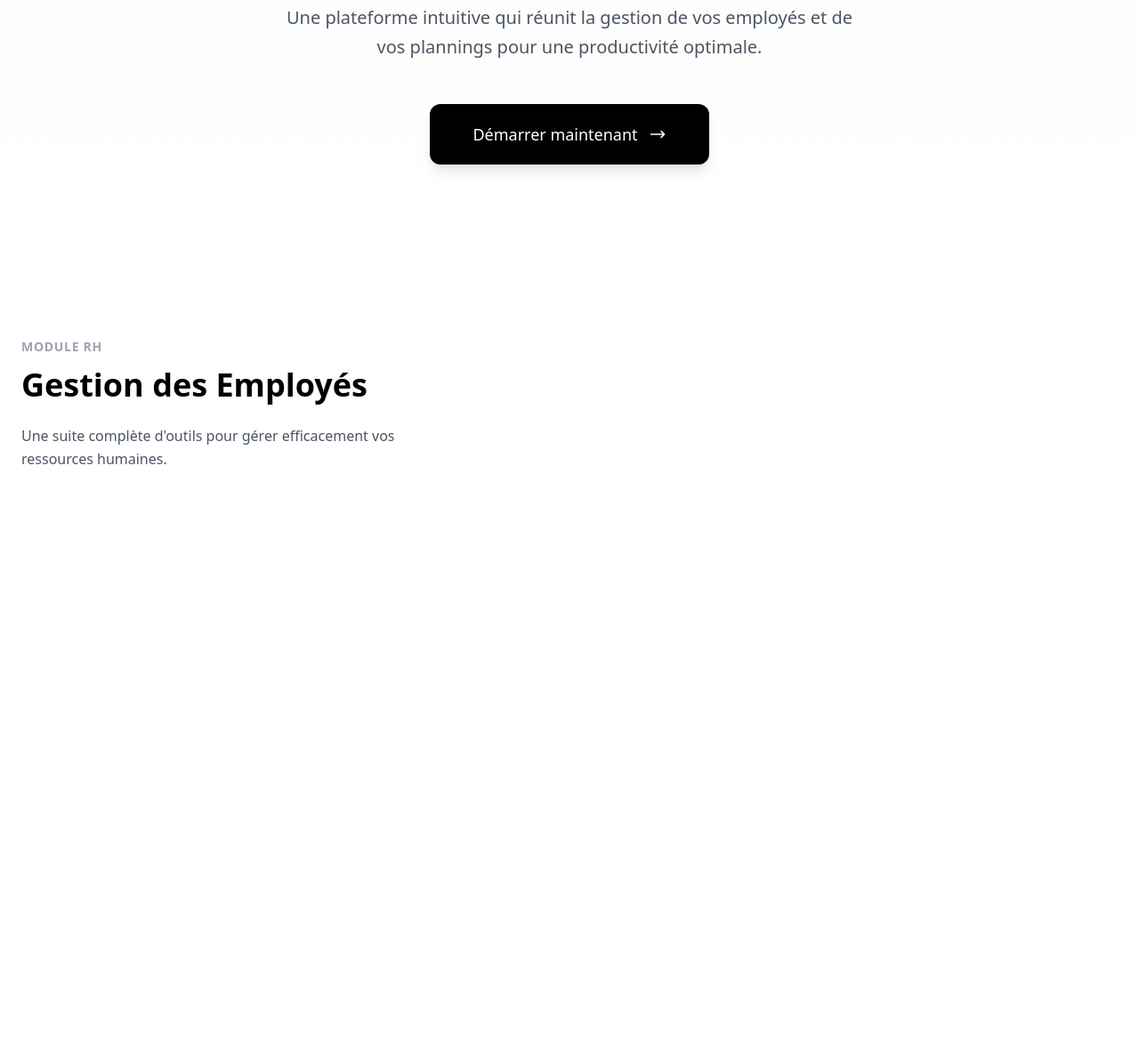
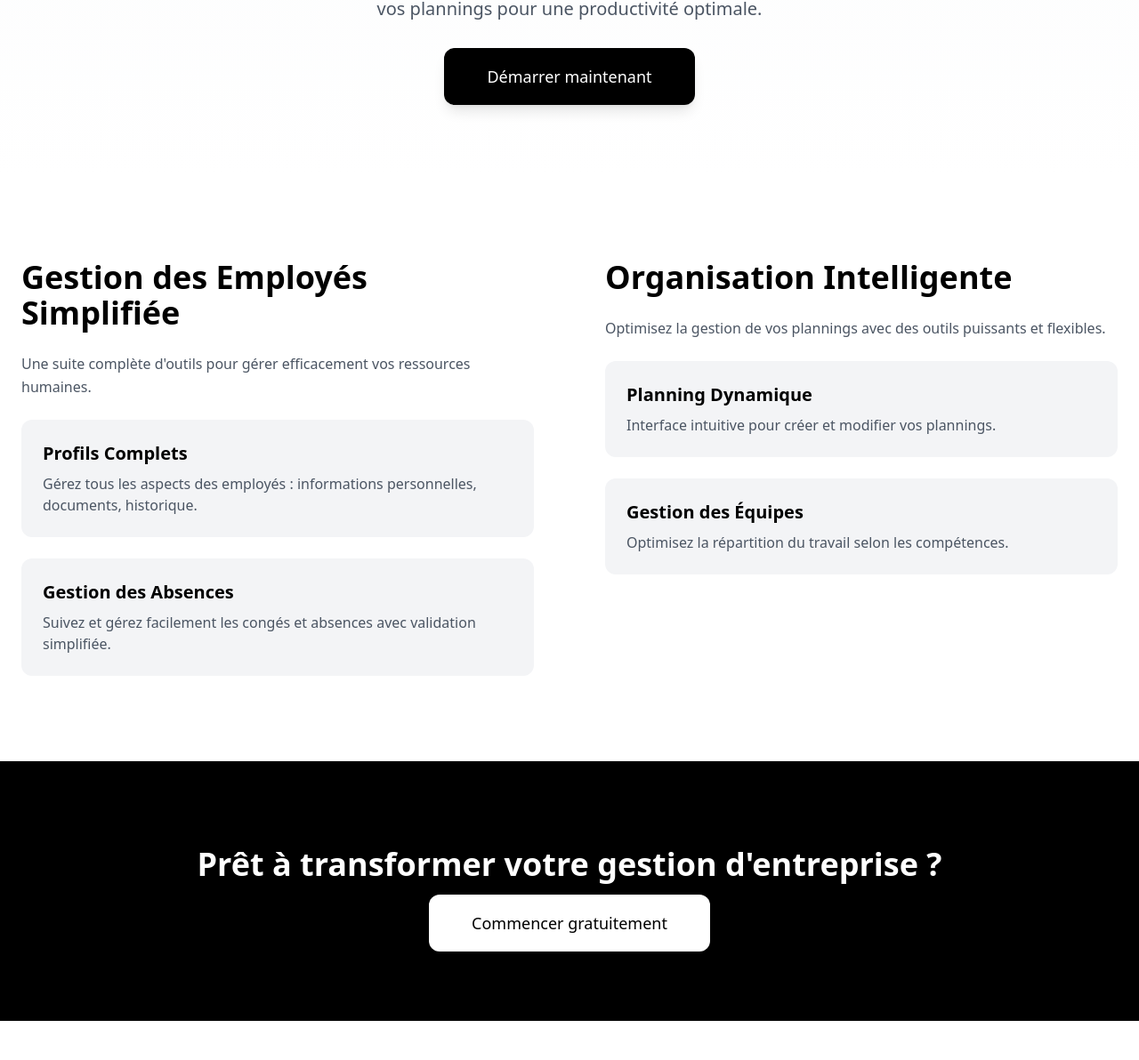
Before and after one commit to Raphael-Prd/OneSuite-Gestion, a plain HTML site: page index.html in a window 1280 px wide. Shown: the part 428-1620 px from the top of the page at 89% size. Before the commit the page ends 1053 px from the top, so only its background shows below. Drawn offline with nearby package versions, Linux system fonts and the light colour scheme.

Commit message:
Ajout Login

```diff
--- a/index.html
+++ b/index.html
@@ -4,13 +4,13 @@
     <meta charset="UTF-8">
     <meta name="viewport" content="width=device-width, initial-scale=1.0">
     <title>OneSuite - Gestion</title>
-    <script src="https://cdn.tailwindcss.com"></script>
+    <script src="https://cdn.tailwindcss.com"></script> <!-- Import Tailwind -->
 </head>
-<body class="min-h-screen bg-white">
+<body class="bg-white">
+
     <!-- Navigation -->
     <nav class="fixed w-full bg-white/80 backdrop-blur-md z-50 border-b">
-        <div class="container mx-auto px-6">
-            <div class="flex justify-between items-center h-20">
+        <div class="container mx-auto px-6 flex justify-between items-center h-20">
             <div class="flex flex-col items-end">
                 <div class="text-3xl font-bold tracking-tight">OneSuite</div>
                 <div class="text-sm text-gray-500 pr-2">Gestion</div>
@@ -21,66 +21,105 @@
                 <a href="#contact" class="hover:text-black transition-colors">Contact</a>
             </div>
             <div class="flex items-center">
-                    <button class="hidden md:block hover:text-black transition-colors mr-8">
+                <a href="login.html" class="hidden md:block hover:text-black transition-colors mr-8">
                     Se connecter
-                    </button>
-                    <button class="bg-black text-white px-8 py-3 rounded-xl hover:bg-gray-900 transition-all transform hover:scale-105">
+                </a>
+                <a href="login.html" class="bg-black text-white px-8 py-3 rounded-xl hover:bg-gray-900 transition-all transform hover:scale-105">
                     Commencer
-                    </button>
-                </div>
+                </a>
             </div>
         </div>
     </nav>
 
     <!-- Hero Section -->
-    <section class="pt-40 pb-24 bg-gradient-to-b from-gray-50 to-white">
+    <section class="pt-40 pb-24 bg-gradient-to-b from-gray-50 to-white text-center">
         <div class="container mx-auto px-6">
-            <div class="max-w-4xl mx-auto text-center">
             <span class="inline-block px-4 py-2 bg-gray-100 rounded-full text-sm font-medium mb-6">
                 La solution de gestion tout-en-un
             </span>
-                <h1 class="text-7xl font-bold mb-8 leading-tight tracking-tight">
+            <h1 class="text-7xl font-bold mb-8 tracking-tight">
                 Simplifiez votre
                 <span class="block bg-gradient-to-r from-gray-900 to-gray-600 bg-clip-text text-transparent">
                     gestion d'entreprise
                 </span>
             </h1>
-                <p class="text-xl text-gray-600 mb-12 leading-relaxed max-w-2xl mx-auto">
+            <p class="text-xl text-gray-600 mb-12 max-w-2xl mx-auto">
                 Une plateforme intuitive qui réunit la gestion de vos employés et de vos plannings
                 pour une productivité optimale.
             </p>
-                <button class="bg-black text-white px-12 py-5 rounded-xl text-lg font-medium
-                             hover:bg-gray-900 transition-all hover:scale-105 transform
-                             shadow-lg hover:shadow-xl flex items-center mx-auto">
-                    <span>Démarrer maintenant</span>
-                    <svg class="w-5 h-5 ml-3" fill="none" stroke="currentColor" viewBox="0 0 24 24">
-                        <path stroke-linecap="round" stroke-linejoin="round" stroke-width="2" d="M17 8l4 4m0 0l-4 4m4-4H3"/>
-                    </svg>
-                </button>
-            </div>
+            <a href="login.html" class="bg-black text-white px-12 py-5 rounded-xl text-lg font-medium
+                          hover:bg-gray-900 transition-all hover:scale-105 transform shadow-lg">
+                Démarrer maintenant
+            </a>
         </div>
     </section>
 
     <!-- Features Section -->
-    <section class="py-24">
-        <div class="container mx-auto px-6">
-            <div class="grid md:grid-cols-2 gap-20">
-                <!-- Module RH -->
-                <div class="space-y-12">
-                    <div class="max-w-md">
-                        <span class="text-sm font-semibold text-gray-400 uppercase tracking-wider">
-                            Module RH
-                        </span>
-                        <h2 class="text-4xl font-bold mt-3 mb-6">
-                            Gestion des Employés
-                        </h2>
-                        <p class="text-gray-600 leading-relaxed">
+    <section id="features" class="py-24">
+        <div class="container mx-auto px-6 grid md:grid-cols-2 gap-20">
+            <!-- Gestion des employés -->
+            <div>
+                <h2 class="text-4xl font-bold mb-6">Gestion des Employés Simplifiée</h2>
+                <p class="text-gray-600 leading-relaxed mb-6">
                     Une suite complète d'outils pour gérer efficacement vos ressources humaines.
                 </p>
+                <div class="space-y-6">
+                    <div class="p-6 rounded-xl bg-gray-100">
+                        <h3 class="text-xl font-semibold mb-2">Profils Complets</h3>
+                        <p class="text-gray-600">Gérez tous les aspects des employés : informations personnelles, documents, historique.</p>
+                    </div>
+                    <div class="p-6 rounded-xl bg-gray-100">
+                        <h3 class="text-xl font-semibold mb-2">Gestion des Absences</h3>
+                        <p class="text-gray-600">Suivez et gérez facilement les congés et absences avec validation simplifiée.</p>
+                    </div>
+                </div>
+            </div>
+
+            <!-- Gestion du planning -->
+            <div>
+                <h2 class="text-4xl font-bold mb-6">Organisation Intelligente</h2>
+                <p class="text-gray-600 leading-relaxed mb-6">
+                    Optimisez la gestion de vos plannings avec des outils puissants et flexibles.
+                </p>
+                <div class="space-y-6">
+                    <div class="p-6 rounded-xl bg-gray-100">
+                        <h3 class="text-xl font-semibold mb-2">Planning Dynamique</h3>
+                        <p class="text-gray-600">Interface intuitive pour créer et modifier vos plannings.</p>
+                    </div>
+                    <div class="p-6 rounded-xl bg-gray-100">
+                        <h3 class="text-xl font-semibold mb-2">Gestion des Équipes</h3>
+                        <p class="text-gray-600">Optimisez la répartition du travail selon les compétences.</p>
                     </div>
                 </div>
             </div>
         </div>
     </section>
+
+    <!-- CTA Section -->
+    <section class="py-24 bg-black text-white text-center">
+        <div class="container mx-auto px-6">
+            <h2 class="text-4xl font-bold mb-8">
+                Prêt à transformer votre gestion d'entreprise ?
+            </h2>
+            <a href="login.html" class="bg-white text-black px-12 py-5 rounded-xl text-lg font-medium
+                          hover:bg-gray-100 transition-all hover:scale-105 transform shadow-lg">
+                Commencer gratuitement
+            </a>
+        </div>
+    </section>
+
+    <!-- Footer -->
+    <footer class="py-12 text-center text-gray-600">
+        <div class="container mx-auto px-6">
+            <p class="text-lg font-semibold">OneSuite</p>
+            <div class="flex justify-center space-x-6 mt-4">
+                <a href="#" class="hover:text-black">Politique de confidentialité</a>
+                <a href="#" class="hover:text-black">Mentions légales</a>
+                <a href="#" class="hover:text-black">Contact</a>
+            </div>
+            <p class="mt-6">© 2025 OneSuite. Tous droits réservés.</p>
+        </div>
+    </footer>
+
 </body>
 </html>
```
Also changed, not shown: login.html (+38 -0 lines). Lines whose indentation alone changed are shown as unchanged.
